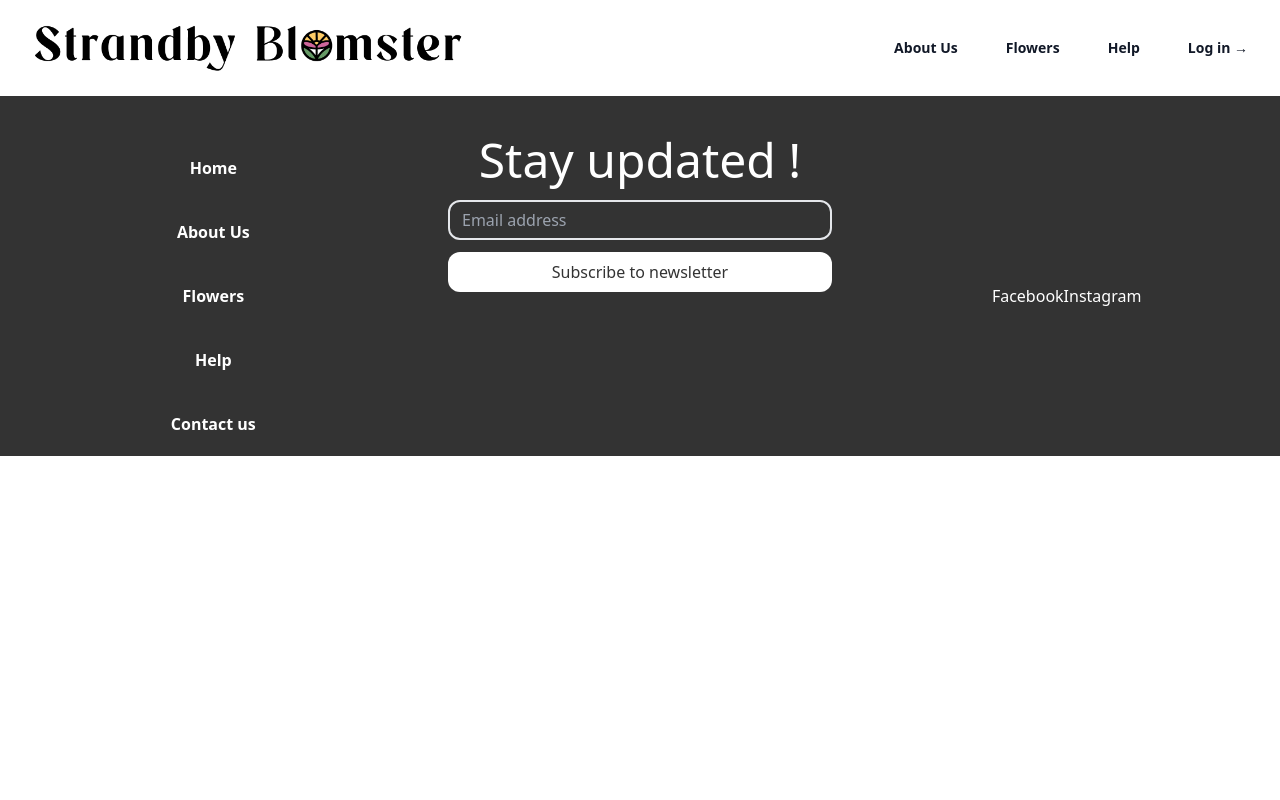
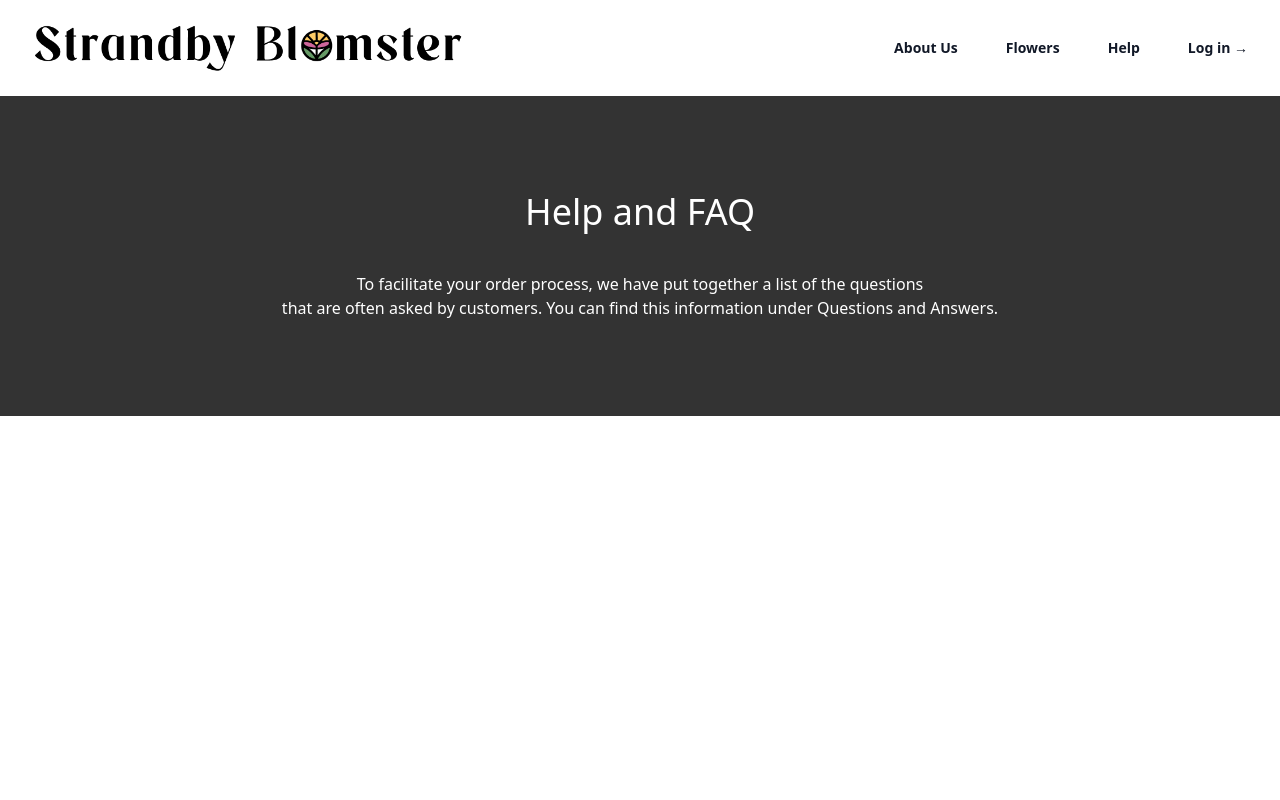
Before and after one commit to kaloyankolev13/strandby-blomster, a Vue app in the folder client/: page /help in a window 1280 px wide. Shown: the top 800 px of the page. Built offline with nearby package versions, Linux system fonts and the light colour scheme.

Commit message:
started the Help page

```diff
--- a/client/src/components/HeroSection.vue
+++ b/client/src/components/Home/HeroSection.vue
@@ -2,7 +2,7 @@
     <section class=''>
         <div class='container mx-auto flex '>
             <div id='hero-image' class='w-1/2'>
-                <img src="../assets/hero-png.png" alt="" class='object-fill object-left scale-175 rotate-30 ml-32 mt-60'>
+                <img src="../../assets/hero-png.png" alt="" class='object-fill object-left scale-175 rotate-30 ml-32 mt-60'>
             </div>
             <div id='hero-text' class='w-[600px] p-10 text-right self-center'>
                 <h3 class='text-right text-xl text-accent'>{{ event.date }}</h3>
--- a/client/src/components/HomeProducts.vue
+++ b/client/src/components/Home/HomeProducts.vue
@@ -1,5 +1,5 @@
 <template>
-    <img src="../assets/frontpage-accent1.png" class='rotate-45 absolute -right-20 -bottom-96'  width='500' alt="">
+    <img src="../../assets/frontpage-accent1.png" class='rotate-45 absolute -right-20 -bottom-96'  width='500' alt="">
     <div class='text-center'>
         <h1 class='text-center mt-10 text-4xl '>Best Sellers</h1>
         <div id='bestseller-products' class='flex justify-center'>
@@ -9,7 +9,7 @@
                 <p class='text-xl'>{{ product.desc }}</p>
                 <p class='text-xl'>{{ product.price }}</p>
             </div>
-            <img src="../assets/frontpage-accent2.png" class='absolute -left-32 -bottom-[900px] rotate-90'  width='500' alt="">
+            <img src="../../assets/frontpage-accent2.png" class='absolute -left-32 -bottom-[900px] rotate-90'  width='500' alt="">
         </div>
         <a href="#" class='btn-light px-4 py-2'>Show more</a>
     </div>
--- a/client/src/components/NavigationBar.vue
+++ b/client/src/components/NavigationBar.vue
@@ -88,7 +88,7 @@ import { Bars3Icon, XMarkIcon } from "@heroicons/vue/24/outline";
 const navigation = [
   { name: "About Us", href: "/about" },
   { name: "Flowers", href: "/products" },
-  { name: "Help", href: "#" },
+  { name: "Help", href: "/help" },
 ];
 
 
--- a/client/src/router/index.js
+++ b/client/src/router/index.js
@@ -28,6 +28,12 @@ const routes = [
     component: () =>
       import(/* webpackChunkName: "product" */ '../views/ProductView.vue'),
   },
+  {
+    path: '/help',
+    name: 'help',
+    component: () =>
+      import(/* webpackChunkName: "help" */ '../views/HelpView.vue'),
+  },
 ];
 
 const router = createRouter({
--- /dev/null
+++ b/client/src/views/HelpView.vue
@@ -0,0 +1,16 @@
+<template>
+    <div class='h-screen'>
+        <div id='banner' class='text-center h-80 bg-dark text-white flex flex-col justify-center'>
+            <h1 class='text-4xl mb-10'>Help and FAQ</h1>
+            <p >To facilitate your order process, we have put together a list of the questions <br> that are often asked by customers. You can find this information under Questions and Answers.</p>
+        </div>
+    </div>
+</template>
+
+<script setup>
+
+</script>
+
+<style lang="scss" scoped>
+
+</style>
--- a/client/src/views/HomeView.vue
+++ b/client/src/views/HomeView.vue
@@ -30,7 +30,7 @@
 
 <script setup>
 // @ is an alias to /src
-import HeroSection from "@/components/HeroSection.vue"
-import HomeProducts from "@/components/HomeProducts.vue";
+import HeroSection from "@/components/Home/HeroSection.vue"
+import HomeProducts from "@/components/Home/HomeProducts.vue";
 
 </script>
```
